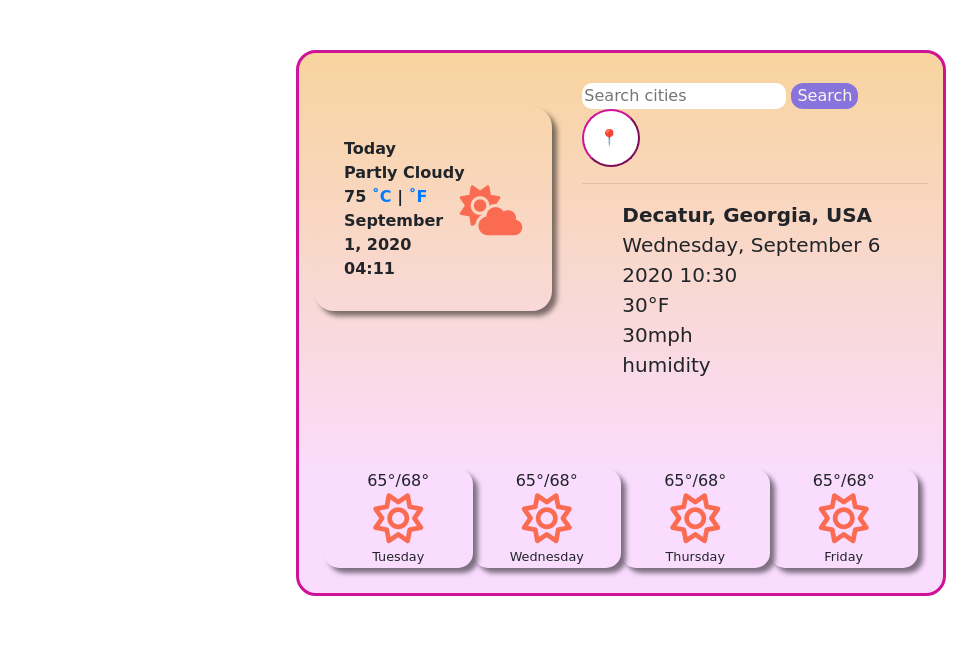
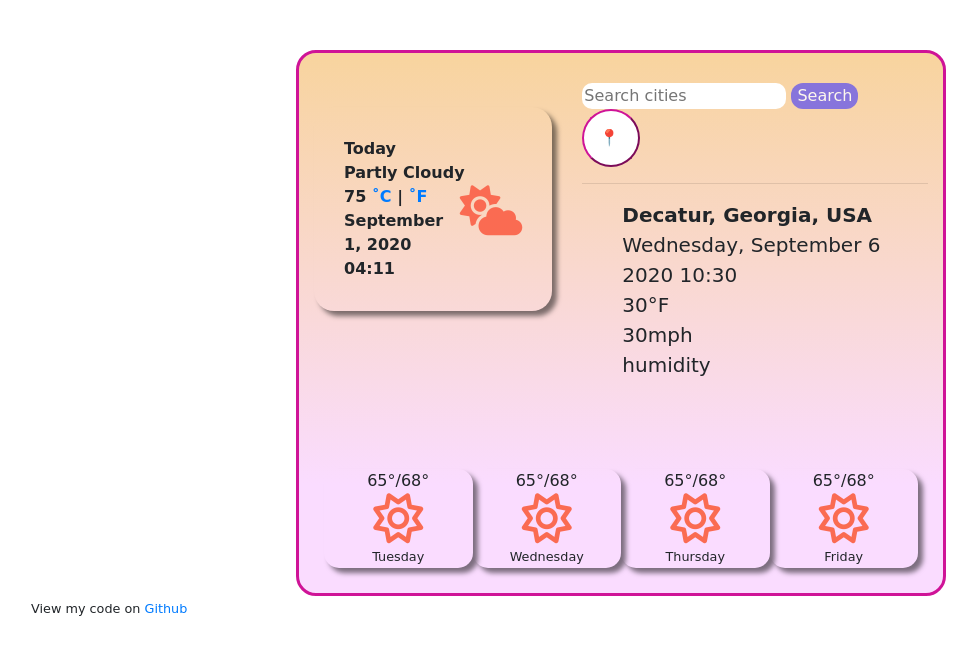
Before and after one commit to krelrod/weather-app-shecodes, a plain HTML site: page index.html in a window 1280 px wide. Shown: the whole page, without its empty margins (19-996 px from the left). Drawn offline with nearby package versions, Linux system fonts and the light colour scheme; a web font is replaced by a local one.

Commit message:
Added Github Link

```diff
--- a/index.html
+++ b/index.html
@@ -114,5 +114,11 @@
         </div>
       </section>
     </div>
+    <small
+      >View my code on
+      <a href="https://github.com/krelrod/weather-app-shecodes"
+        >Github</a
+      ></small
+    >
   </body>
 </html>
```
